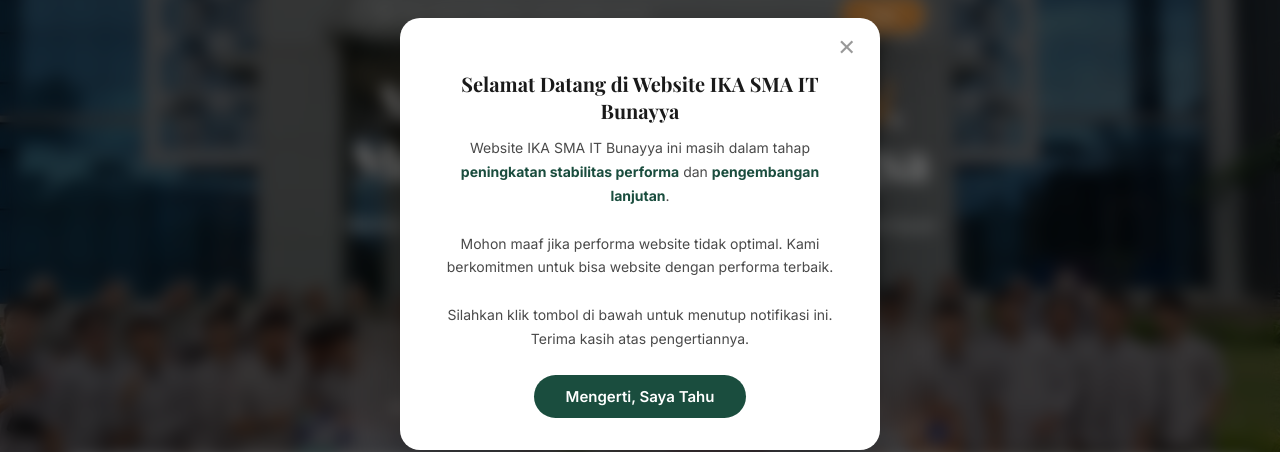
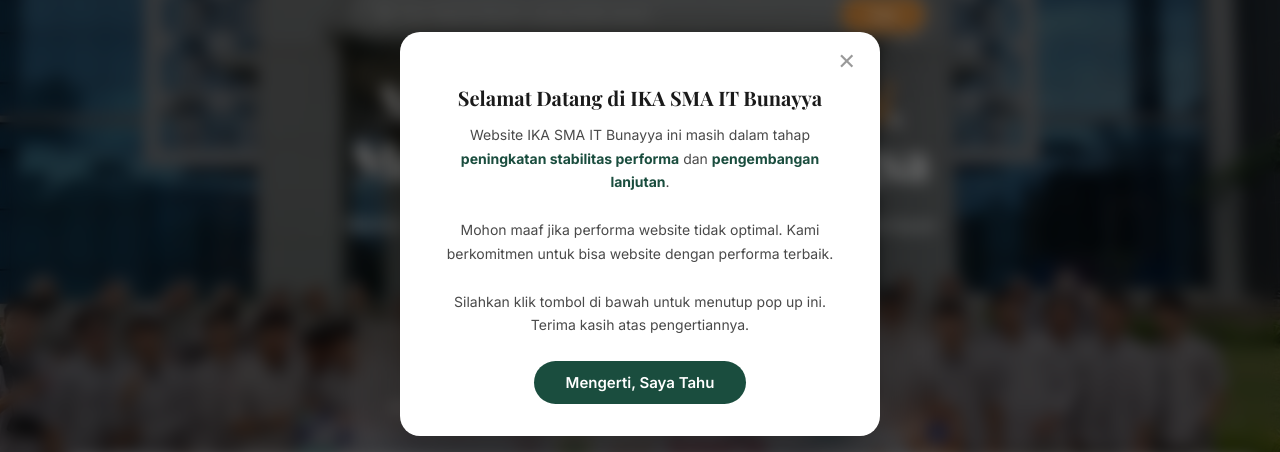
Before and after one commit to skirdrax/ikasmaitbunayya, a React (Vite) app: page / in a window 1280 px wide. Shown: the part 166-618 px from the top of the page. Built offline with nearby package versions, Linux system fonts and the light colour scheme; a web font is replaced by a local one.

Commit message:
upload 6

```diff
--- a/src/components/PopupNotification.jsx
+++ b/src/components/PopupNotification.jsx
@@ -35,9 +35,7 @@
           ✕
         </button>
         <div className="popup-icon"></div>
-        <h3 className="popup-title">
-          Selamat Datang di Website IKA SMA IT Bunayya
-        </h3>
+        <h3 className="popup-title">Selamat Datang di IKA SMA IT Bunayya</h3>
         <p className="popup-text">
           Website IKA SMA IT Bunayya ini masih dalam tahap{' '}
           <strong>peningkatan stabilitas performa</strong> dan{' '}
@@ -49,8 +47,8 @@
         </p>
 
         <p className="popup-text">
-          Silahkan klik tombol di bawah untuk menutup notifikasi ini. Terima
-          kasih atas pengertiannya.
+          Silahkan klik tombol di bawah untuk menutup pop up ini. Terima kasih
+          atas pengertiannya.
         </p>
         <button className="popup-btn" onClick={handleClose}>
           Mengerti, Saya Tahu
```
